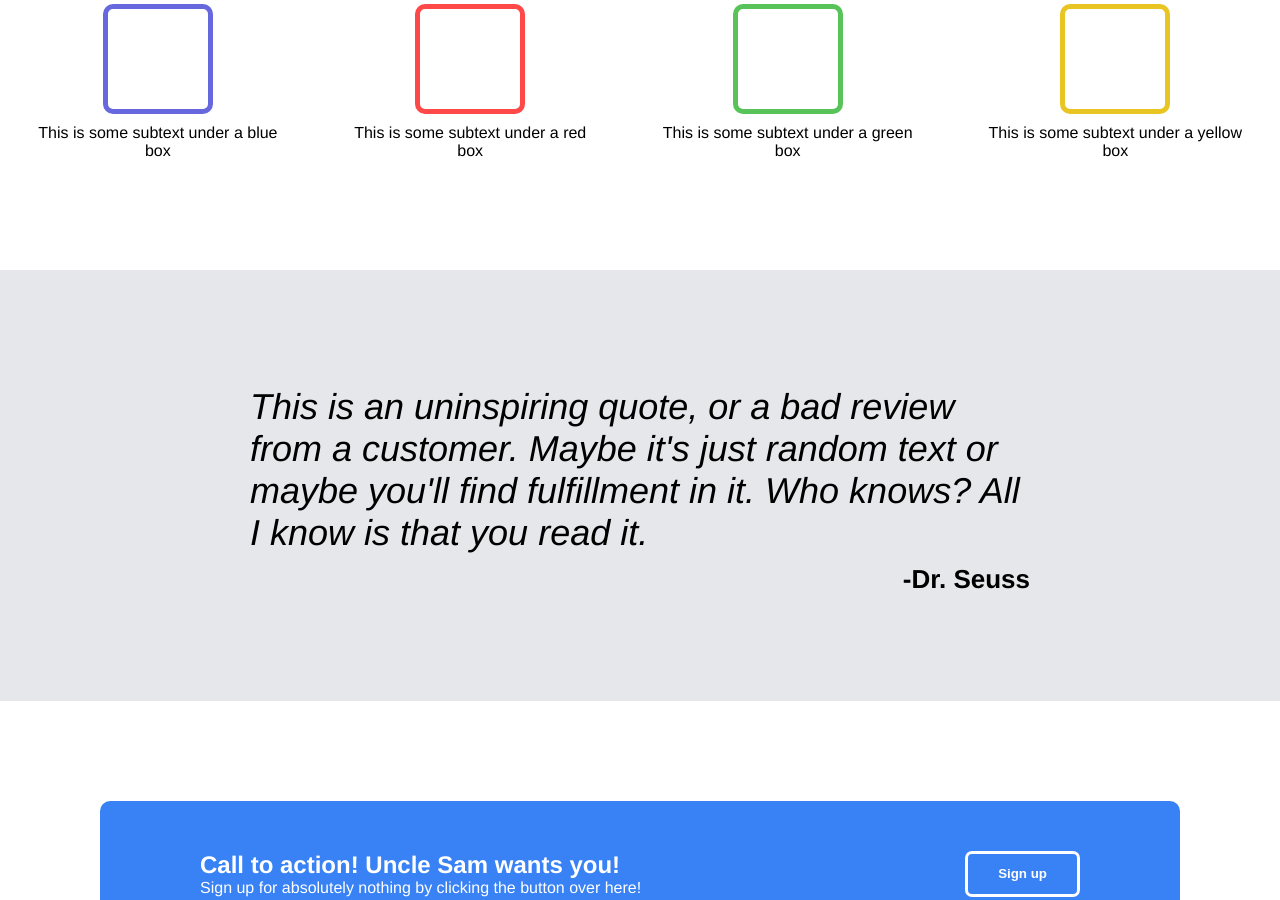
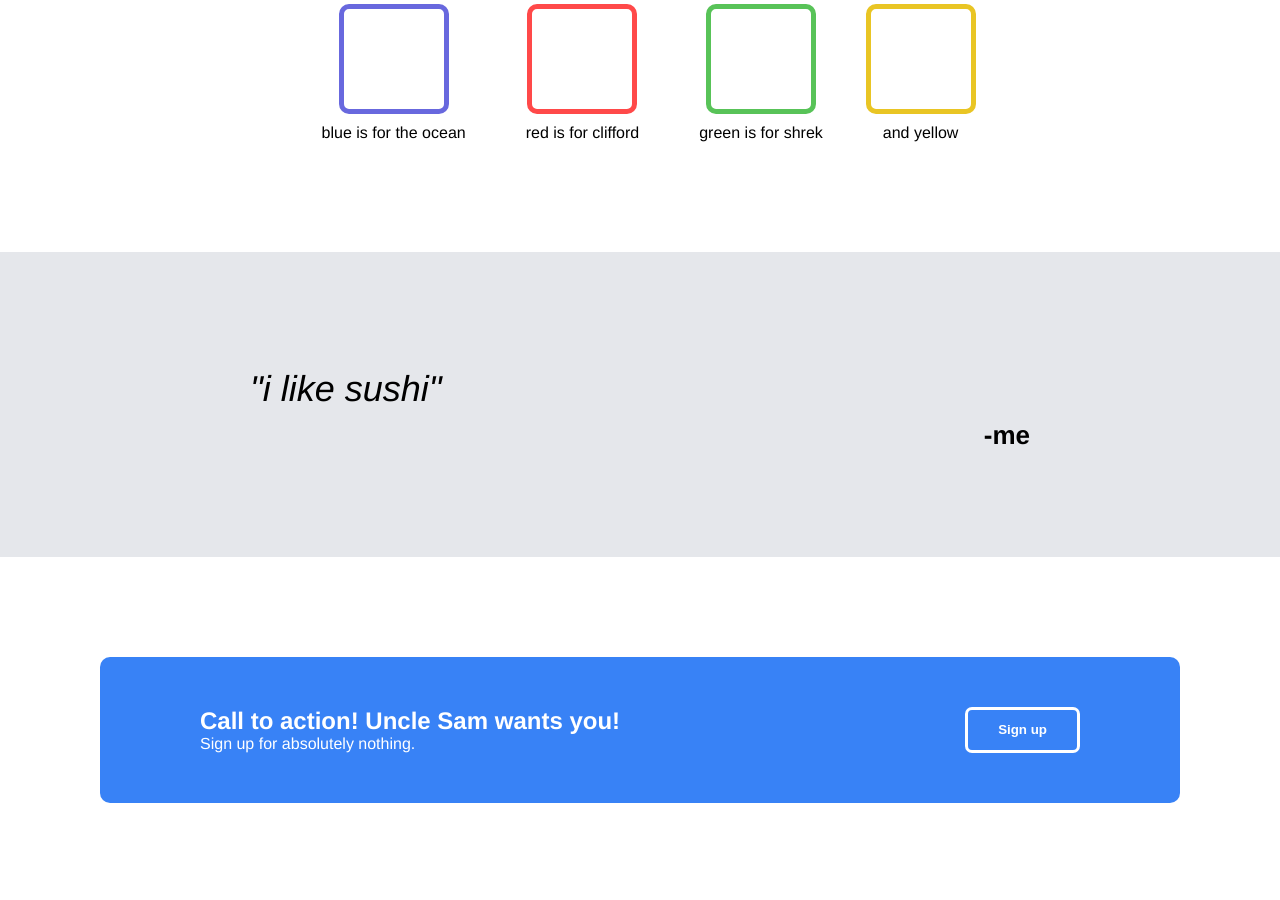
Before and after one commit to 6maxen/landing-page, a plain HTML site: page index.html in a window 1280 px wide. Shown: the part 600-1500 px from the top of the page. Drawn offline with Linux system fonts and the light colour scheme.

Commit message:
Change texts to be funny

```diff
--- a/index.html
+++ b/index.html
@@ -18,8 +18,8 @@
     <div class="slide1">
         <div class="container">
             <div class="title">This website is okay</div>
-            <div class="subtitle">This website has some subtext that goes here under the main title. It's a smaller font and the color is lower contrast</div>
-            <button type="button" class="signup">Sign up</button>
+            <div class="subtitle">It's not the best but it does it's job. click this button for a chance to win 10$.</div>
+            <a href="https://www.google.com/search?q=just+kididng"><button type="button" class="signup">Sign up</button></a>
         </div>
         <img src="./images/placeholder-image.png"/>
     </div>
@@ -28,31 +28,31 @@
         <div class="container">
             <div class="box1">
                 <div class="box"></div>
-                <div class="subtext">This is some subtext under a blue box</div>
+                <div class="subtext">blue is for the ocean</div>
             </div>
             <div class="box2">
                 <div class="box"></div>
-                <div class="subtext">This is some subtext under a red box</div>
+                <div class="subtext">red is for clifford</div>
             </div>
             <div class="box3">
                 <div class="box"></div>
-                <div class="subtext">This is some subtext under a green box</div>
+                <div class="subtext">green is for shrek</div>
             </div>
             <div class="box4">
                 <div class="box"></div>
-                <div class="subtext">This is some subtext under a yellow box</div>
+                <div class="subtext">and yellow</div>
             </div>
         </div>
     </div>
     <div class="slide3">
-        <p class="quote">This is an uninspiring quote, or a bad review from a customer. Maybe it's just random text or maybe you'll find fulfillment in it. Who knows? All I know is that you read it.</p>
-        <p class="author">-Dr. Seuss<p>
+        <p class="quote">"i like sushi"</p>
+        <p class="author">-me<p>
     </div>
     <div class="slide4">
         <div class="container">
             <div class="left">
                 <div class="title">Call to action! Uncle Sam wants you!</div>
-                <div class="subtitle">Sign up for absolutely nothing by clicking the button over here!</div>
+                <div class="subtitle">Sign up for absolutely nothing.</div>
             </div>
             <button type="button">Sign up</button>
         </div>
```
